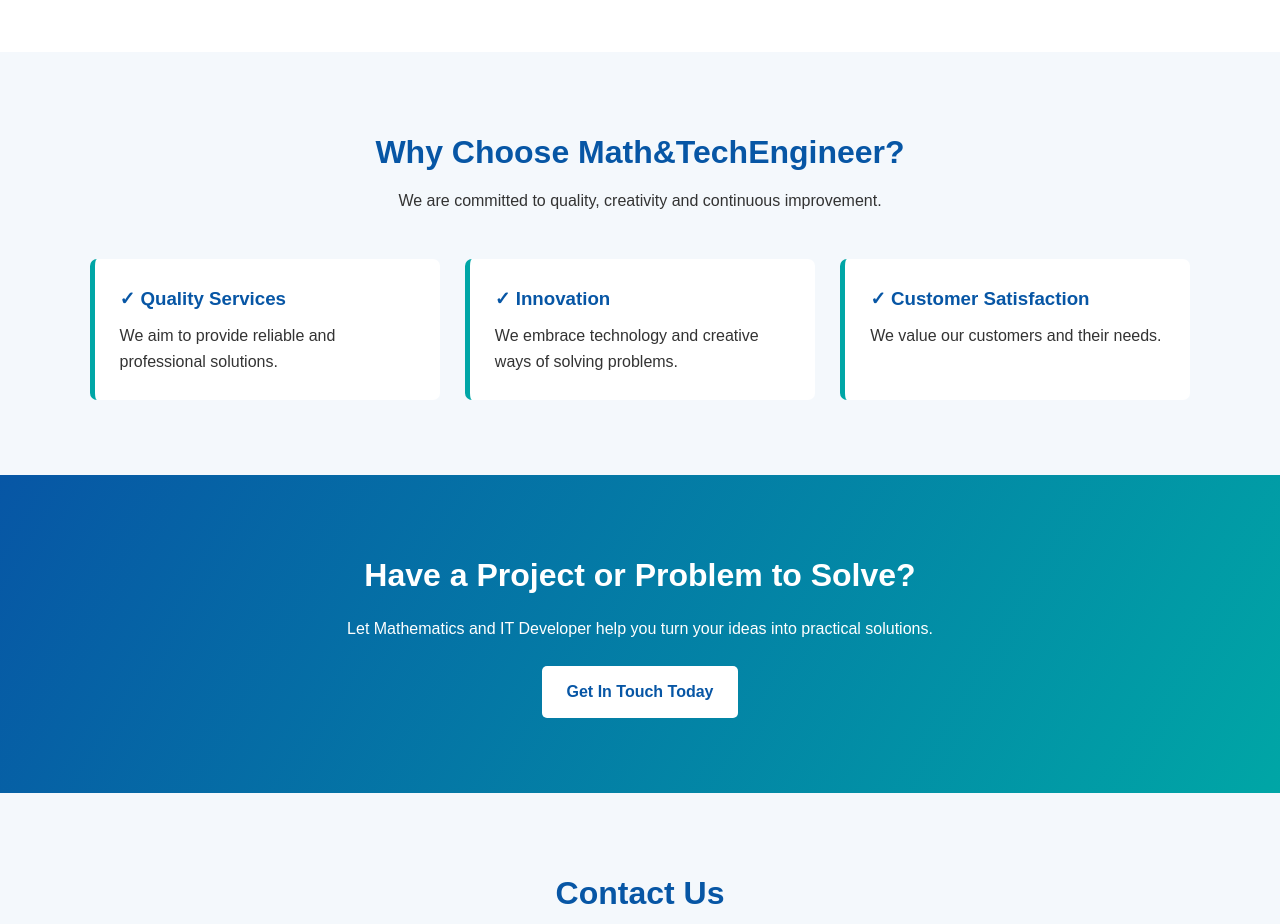
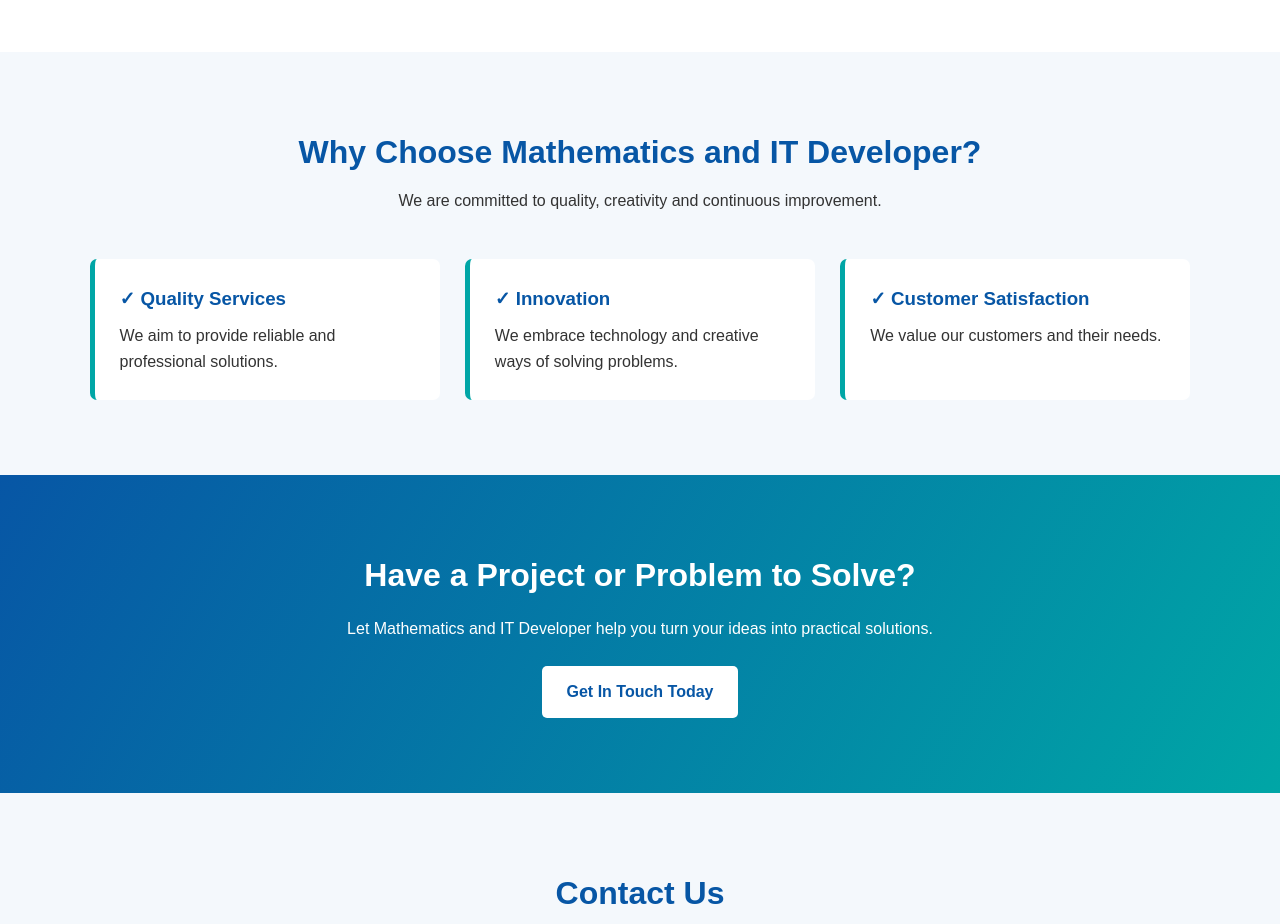
Before and after one commit to Tech-sean/IT-tech-and-Math-website, a plain HTML site: page index.html in a window 1280 px wide. Shown: the part 1980-2904 px from the top of the page. Drawn offline with Linux system fonts and the light colour scheme.

Commit message:
Update index.html

```diff
--- a/index.html
+++ b/index.html
@@ -659,7 +659,7 @@
     <section id="why">
 
         <div class="section-title">
-            <h2>Why Choose Math&TechEngineer?</h2>
+            <h2>Why Choose Mathematics and IT Developer?</h2>
 
             <p>
                 We are committed to quality, creativity
```
